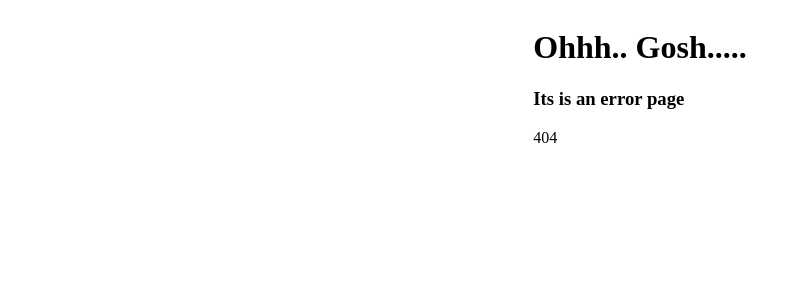
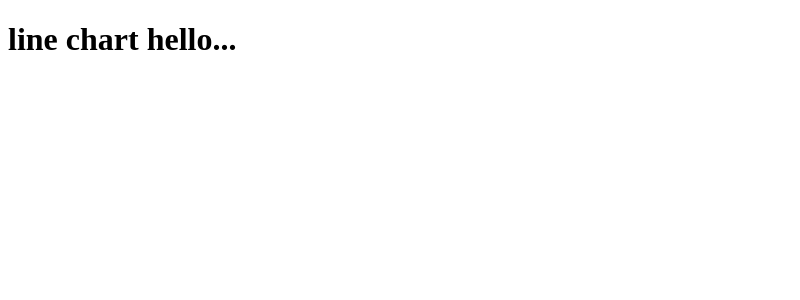
Before and after one commit to Ajaybkn/Nextjs, a Next.js app in the folder router/: page /dashboard in a window 1280 px wide. Before the commit this address had no page. Shown: the top 300 px of the page, without its empty margins (0-800 px from the left). Built offline with nearby package versions, Linux system fonts and the light colour scheme.

Commit message:
auth router groups

```diff
--- /dev/null
+++ b/router/src/app/(auth)/forgot-password/page.tsx
@@ -0,0 +1,3 @@
+export default function ForgotPassword(){
+    return <h1>forgot password</h1>
+}
--- /dev/null
+++ b/router/src/app/(auth)/login/page.tsx
@@ -0,0 +1,3 @@
+export default function Login(){
+    return <h1>Login</h1>
+}
--- /dev/null
+++ b/router/src/app/(auth)/register/page.tsx
@@ -0,0 +1,3 @@
+export default function Register(){
+    return <h1>register</h1>
+}
--- /dev/null
+++ b/router/src/app/_lib/page.tsx
@@ -0,0 +1,3 @@
+export default function PrivateRoute(){
+    return <h1>cannot view in browser.</h1>
+}
--- /dev/null
+++ b/router/src/app/dashboard/line-chart.tsx
@@ -0,0 +1,3 @@
+export default function LineChart(){
+    return <h1>line chart hello...</h1>
+}
--- /dev/null
+++ b/router/src/app/dashboard/page.tsx
@@ -0,0 +1,9 @@
+import LineChart from "./line-chart";
+
+export default function Dashboard(){
+    return (
+        <div>
+            <LineChart/>
+        </div>
+    )
+}
```
